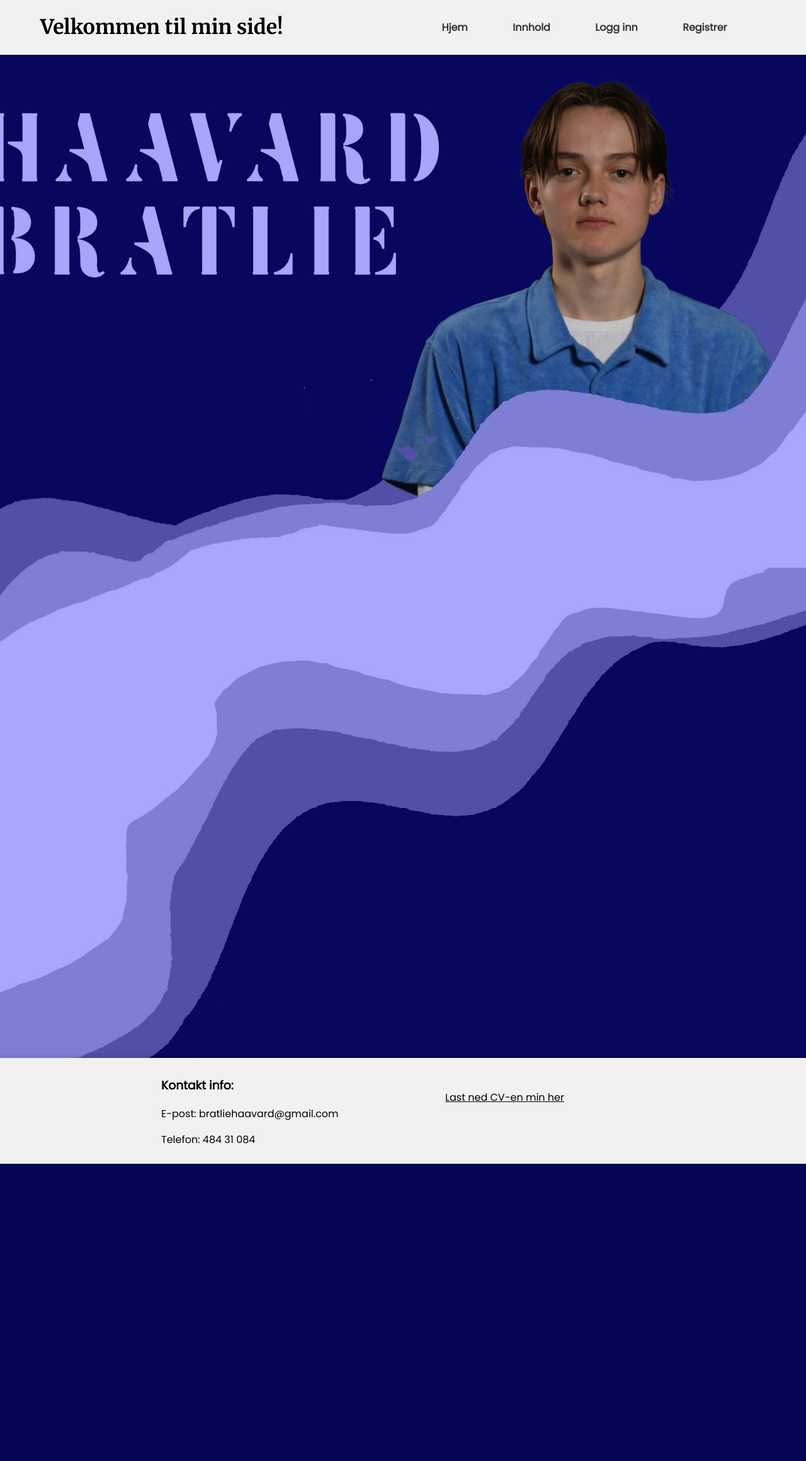
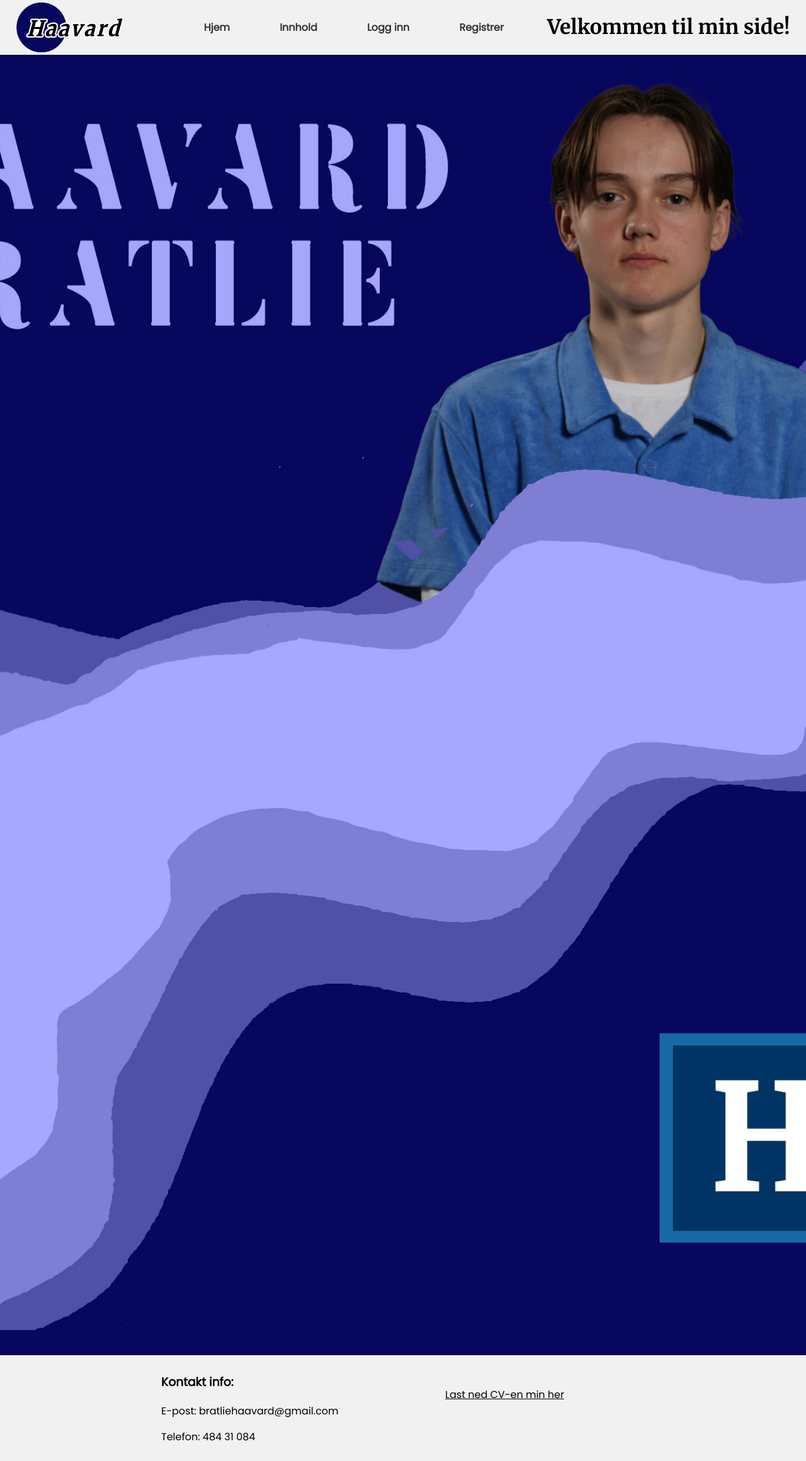
Before and after one commit to HaavardBratlie/aarsoppgave, a Flask app: page / in a window 1280 px wide. Shown: the whole page at 63% size. Before the commit the page ends 1848 px from the top, so only its background shows below. Run offline with Flask 3, Linux system fonts and the light colour scheme.

Commit message:
logo
logo + litt annet

```diff
--- a/static/style.css
+++ b/static/style.css
@@ -2,7 +2,7 @@ body {
     margin: 0;
     z-index: 1;
     position: relative;
-    min-height: 100vh;
+    min-height: 290vh;
     display: flex;
     flex-direction: column;
     background-color: #07075d;
@@ -16,6 +16,11 @@ h1 {
     min-height: 210vh;
 }
 
+img{
+    height: auto;
+    width: 14%;
+}
+
 #bg::before {
     margin-top: 14vh;
     content: "";
@@ -23,7 +28,7 @@ h1 {
     top: 0;
     left: 0;
     width: 100%;
-    height: 200vh;
+    height: 250vh;
     background-image: url('/static/bg_full_1920x2160.jpg');
     background-size: cover;
     background-repeat: no-repeat;
@@ -35,11 +40,11 @@ header {
     display: flex;
     justify-content: space-between;
     align-items: center;
-    width: 90%;
+    width: auto;
     position: fixed;
     z-index: 500;
     background-color: #f1f1f1;
-    padding: 2px 5vw;
+    padding: 2px 2vw;
     box-shadow: 0 4px 6px rgba(0, 0, 0, 0.1);
 }
 
--- a/templates/base.html
+++ b/templates/base.html
@@ -11,11 +11,8 @@
 <body>
 
     <header>
-        {% if user_name %}
-        <h1>Hei {{ user_name }}!</h1>
-        {% else %}
-        <h1>Velkommen til min side!</h1>
-        {% endif %}
+        <img src="/static/logo.png" alt="Haavard Bratlie portefølje">
+
 
         <nav class="nav">
             <a href="/">Hjem</a>
@@ -29,6 +26,11 @@
             {% endif %}
 
         </nav>
+        {% if user_name %}
+        <h1>Hei {{ user_name }}!</h1>
+        {% else %}
+        <h1>Velkommen til min side!</h1>
+        {% endif %}
     </header>
 
     {% block content %}
```
Also changed, not shown: static/bg_full_1920x2160.jpg, static/logo.png (added).
